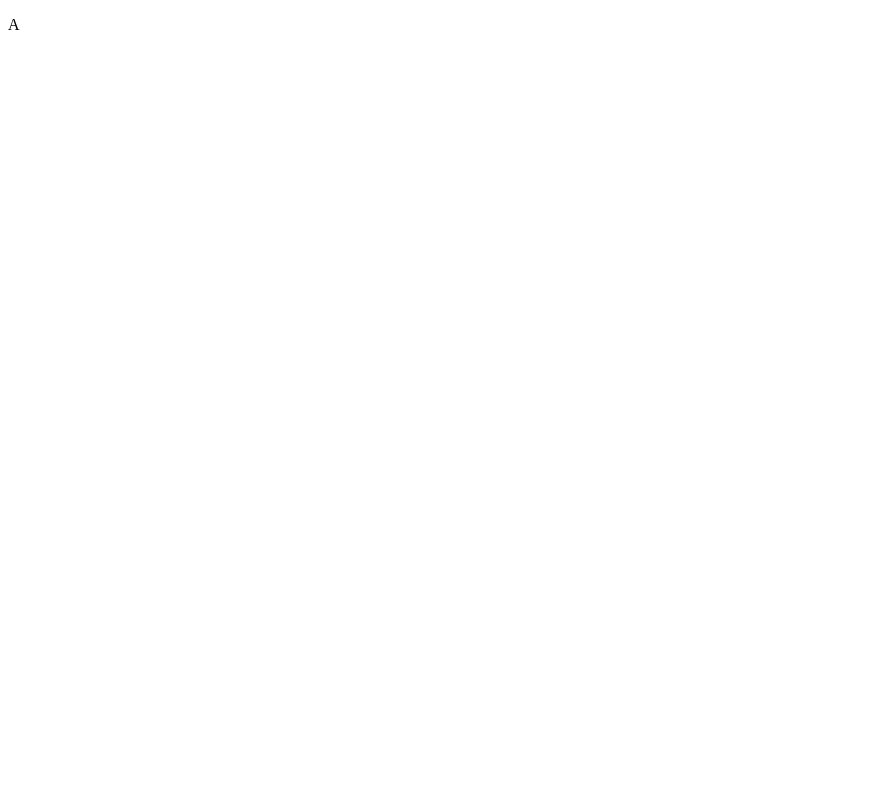
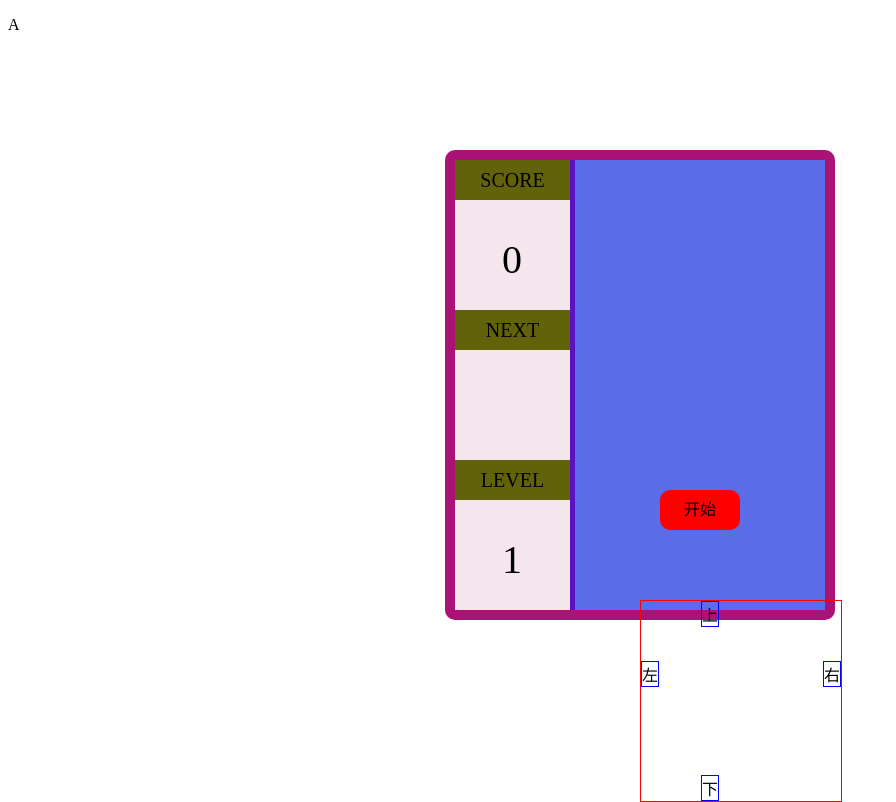
Before and after one commit to phomsun/phomsun.github.io, a plain HTML site: page index.html in a window 1280 px wide. Shown: the whole page, without its empty margins (0-896 px from the left). Drawn offline with nearby package versions, Linux system fonts and the light colour scheme.

Commit message:
Update index.html

```diff
--- a/index.html
+++ b/index.html
@@ -89,11 +89,12 @@
 			position: absolute;
 
 		}
+		.phonebtn{border:1px solid blue;position:absolute;}
 	</style>
 </head>
 <body>
 	<p>A</p>
-	<!--
+
 	<div id="gameBox">
 		<div id="boxLeft">
 			<div class="title">SCORE</div>
@@ -107,7 +108,14 @@
 			<span id="star" class="btn">开始</span>
 		</div>
 	</div>
-	-->
+	<div style="width:200px;height:200px;position:absolute;left:50%;top:600px;border:1px solid red;">
+		<div id="ptop" class="phonebtn" style="left:60px;top:0px;">上</div>
+		<div id="pleft" class="phonebtn" style="left:0px;top:60px;">左</div>
+		<div id="pright" class="phonebtn" style="right:0px;top:60px;">右</div>
+		<div id="pdown" class="phonebtn" style="left:60px;bottom:0px;">下</div>
+	</div>
+
+
 </body>
 <script>
 	var scoreView = document.getElementById("score");
```
